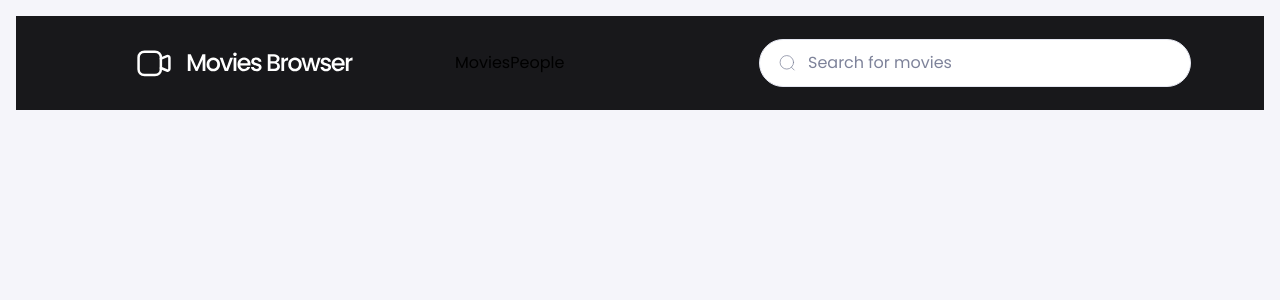
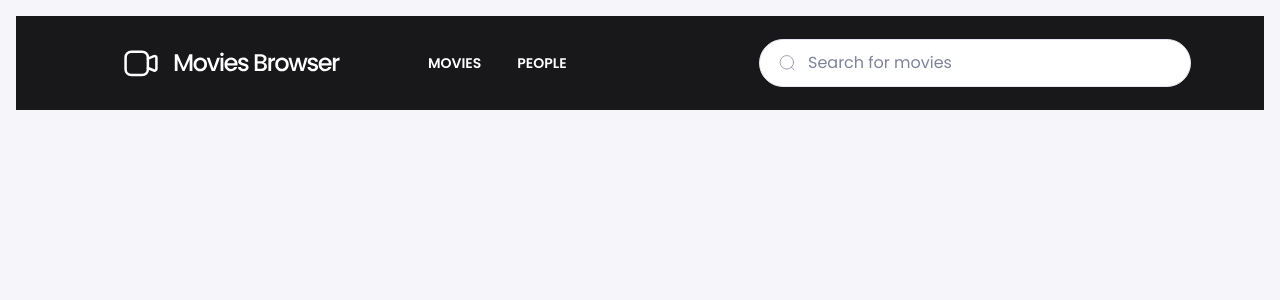
Before and after one commit to WoytekMig/movies-browser, a React (Create React App) app: page / in a window 1280 px wide. Shown: the top 300 px of the page. Built offline with nearby package versions, Linux system fonts and the light colour scheme.

Commit message:
update browserRouter

```diff
--- a/src/App.js
+++ b/src/App.js
@@ -1,8 +1,15 @@
 import MoviesBrowser from "./features/MoviesBrowser";
 import Navigation from "./common/Navigation";
+import React from "react";
+import { BrowserRouter } from "react-router-dom";
 
-const App = () =>
-<Navigation />;
-<MoviesBrowser />;
+const App = () => (
+  <BrowserRouter>
+    <div>
+      <Navigation />
+      <MoviesBrowser />
+    </div>
+  </BrowserRouter>
+);
 
 export default App;
--- a/src/common/Navigation/styled.js
+++ b/src/common/Navigation/styled.js
@@ -1,6 +1,6 @@
 import styled from "styled-components";
 import { ReactComponent as Logo } from "./logo.svg";
-import { BrowserRouter as NavLink } from "react-router-dom";
+import { NavLink } from "react-router-dom";
 
 export const Container = styled.div`
   display: flex;
```
